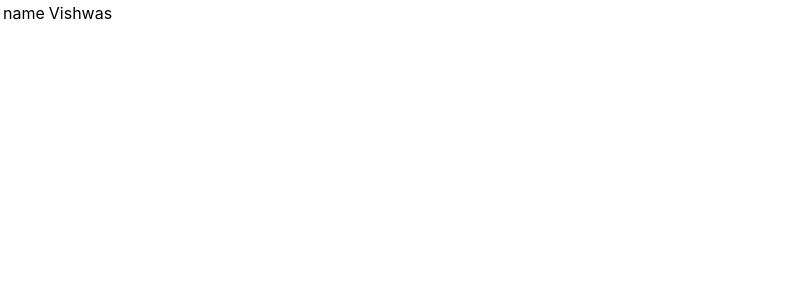
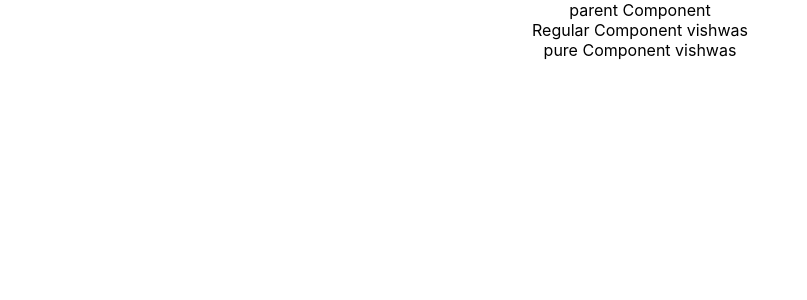
Before and after one commit to almasks/React, a React (Create React App) app: page / in a window 1280 px wide. Shown: the top 300 px of the page, without its empty margins (0-807 px from the left). Built offline with nearby package versions, Linux system fonts and the light colour scheme.

Commit message:
Purecomponent

```diff
--- a/src/App.js
+++ b/src/App.js
@@ -13,10 +13,12 @@ import Form from './components/Form';
 import LifeCycleA from './components/LifeCycleA';
 import FragmentDemo from './components/FragmentDemo';
 import Table from './components/Table';
+import ParentComponentp from './components/ParentComponentp';
 function App() {
   return (
     <div className="App">
-      <Table/>
+      <ParentComponentp/>
+      {/* <Table/> */}
       {/* <FragmentDemo/> */}
       {/* <LifeCycleA/> */}
       {/* <Form/> */}
--- /dev/null
+++ b/src/components/ParentComponentp.js
@@ -0,0 +1,31 @@
+import React,{PureComponent} from "react";
+import RegularComponent from "./RegularComponent";
+import PureComp from "./PureComp";
+class ParentComponentp extends PureComponent{
+    constructor(props){
+        super(props)
+        this.state={
+            name:"vishwas"
+        }
+    }
+    componentDidMount(){
+        setInterval(()=>{
+            this.setState({
+                name:"vishwas"
+            })
+        },2000)
+    }
+    render(){
+        console.log("******parent render**********");
+        return(
+            <div>
+                parent Component
+                <RegularComponent name={this.state.name}/>
+                <PureComp name={this.state.name}/>
+
+
+            </div>
+        )
+    }
+}
+export default ParentComponentp
--- /dev/null
+++ b/src/components/PureComp.js
@@ -0,0 +1,13 @@
+import React,{PureComponent} from "react";
+class PureComp extends PureComponent{
+
+    render(){
+        console.log("pure  component")
+        return(
+            <div>
+                pure Component {this.props.name}
+            </div>
+        )
+    }
+}
+export default PureComp
--- /dev/null
+++ b/src/components/RegularComponent.js
@@ -0,0 +1,13 @@
+import React,{Component} from "react";
+class RegularComponent extends Component{
+
+    render(){
+        console.log("regular component")
+        return(
+            <div>
+                Regular Component {this.props.name}
+            </div>
+        )
+    }
+}
+export default RegularComponent
```
